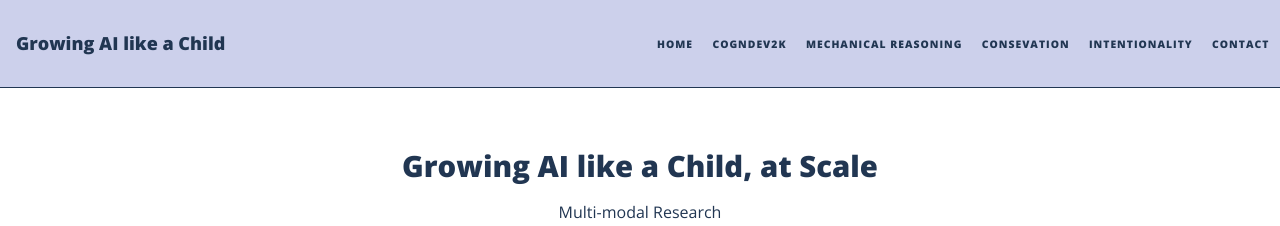
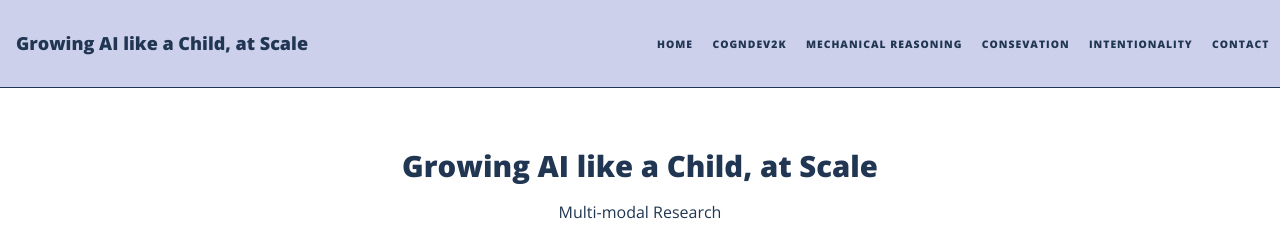
Before and after one commit to growing-ai-like-a-child/growing-ai-like-a-child.github.io, a Jekyll site: the page built from index.html, in a window 1280 px wide. Shown: the top 226 px of the page. Built offline with Jekyll 4.4.1, drawn with Linux system fonts in a browser that asks for light colours; nearby versions of some CDN libraries; the list of posts is cut into pages by our own code.

Commit message:
Update _config.yml

```diff
--- a/_config.yml
+++ b/_config.yml
@@ -6,7 +6,7 @@
 # --- Required options --- #
 
 # Name of website
-title: Growing AI like a Child
+title: Growing AI like a Child, at Scale
 
 # Your name to show in the footer
 author: Growing AI like a Child
```
